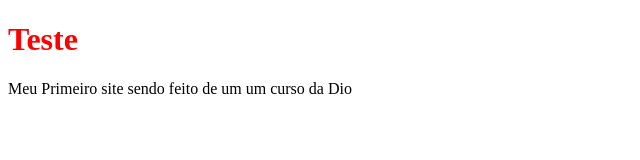
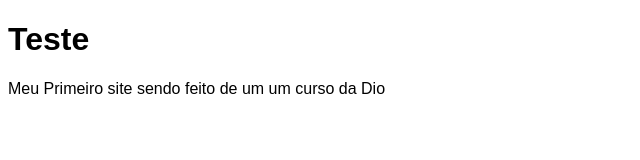
Before and after one commit to paulosergio03/Pokedex, a website: page index.html in a window 1280 px wide. Shown: the whole page, without its empty margins (0-640 px from the left). Drawn offline with Linux system fonts and the light colour scheme.

Commit message:
Alteração

```diff
--- a/assets/css/global.css
+++ b/assets/css/global.css
@@ -1,5 +1,4 @@
 
-
-h1 {
-    color:red;
+*{
+    font-family: 'Robot', sans-serif;
 }
--- a/index.html
+++ b/index.html
@@ -7,12 +7,16 @@
     <meta http-equiv="X-UA-Compatible" content="IE=edge">
     <meta name="viewport" content="width=device-width, initial-scale=1.0">
    <link rel="stylesheet" href="/assets/css/global.css">
-    <title>Pokedex</title>
+
+   <!--Robot -->
+   <link rel="preconnect" href="https://fonts.googleapis.com"><link rel="preconnect" href="https://fonts.gstatic.com" crossorigin><link href="https://fonts.googleapis.com/css2?family=Roboto:wght@100;300;500;700&display=swap" rel="stylesheet">
+
+   <title>Pokedex</title>
 </head>
 <body>
     <h1>Teste</h1>
     <p>Meu Primeiro site sendo feito de um um curso da Dio</p>
-
+             <!--Código Js -->
     <script src="/assets/js/main.js"></script>
 </body>
 </html>
--- /dev/null
+++ b/package.json
@@ -0,0 +1,5 @@
+{
+  "dependencies": {
+    "normalize.css": "^8.0.1"
+  }
+}
```
Also changed, not shown: 1 other file.
